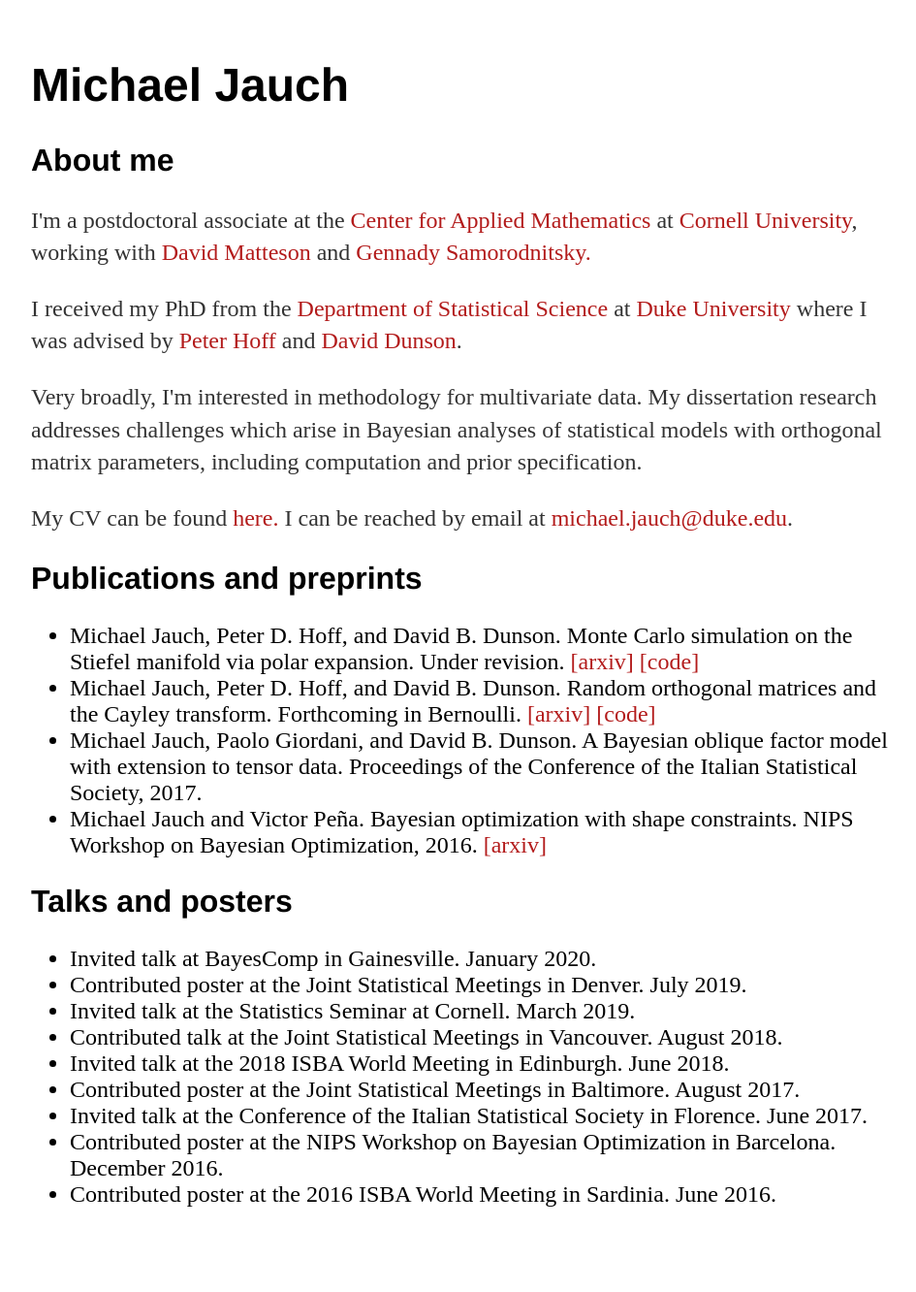
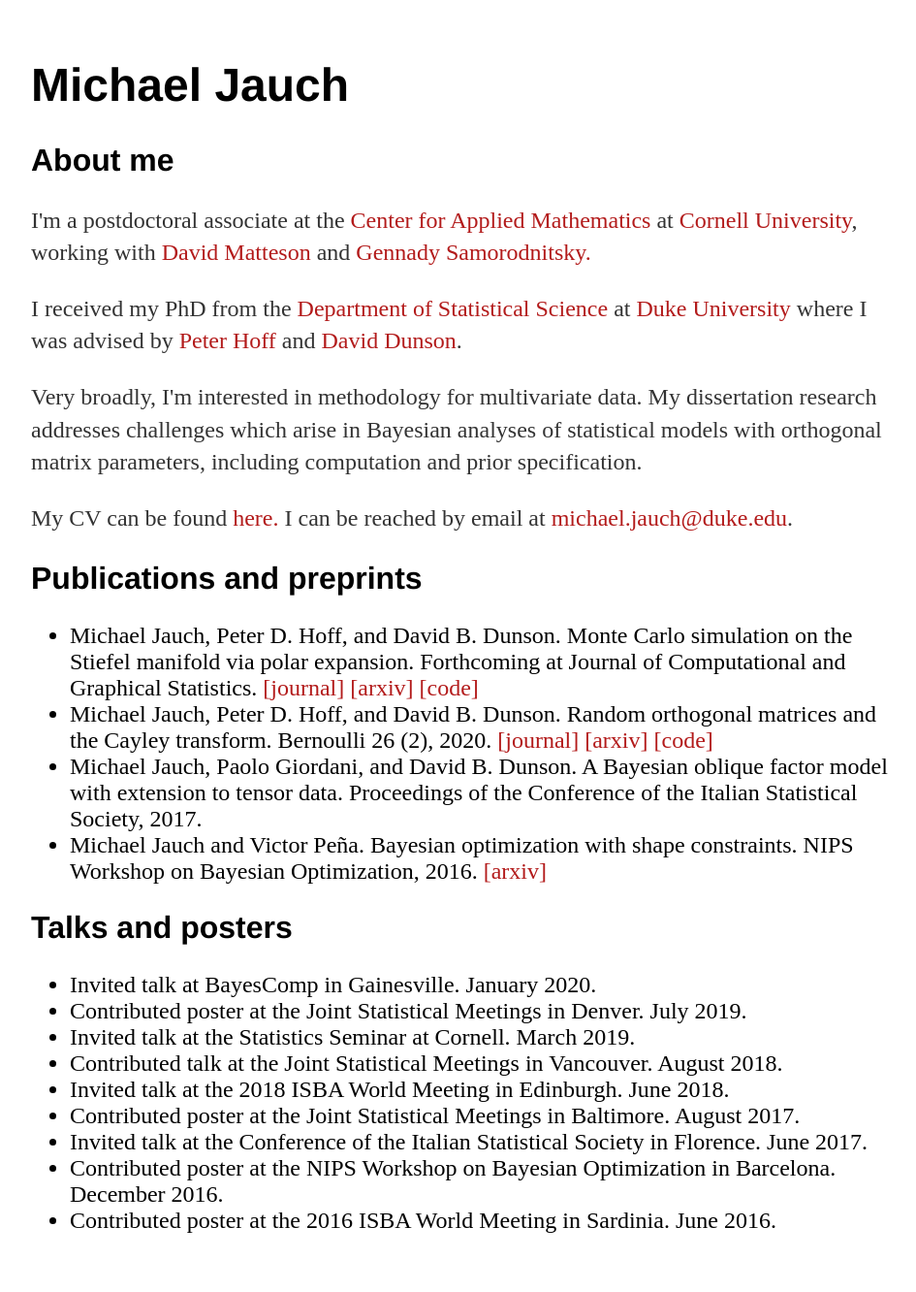
Before and after one commit to michaeljauch/michaeljauch.github.io, a Jekyll site: the page built from index.html, in a window 1280 px wide. Shown: the whole page at 97% size, without its empty margins (160-1105 px from the left). Built offline with Jekyll 4.4.1, drawn with Linux system fonts in a browser that asks for light colours; before the commit the page ends 1305 px from its top, so only the background shows below that.

Commit message:
update publication list

```diff
--- a/index.html
+++ b/index.html
@@ -23,8 +23,8 @@ title: Michael Jauch
 	<p>My CV can be found <a href="http://michaeljauch.github.io/cv.pdf" style="color:#b31b1b;">here.</a> I can be reached by email at <a href="mailto:michael.jauch@duke.edu" style="color:#b31b1b;">michael.jauch@duke.edu</a>.<br></p>
 	<h2>Publications and preprints</h2>
 	<ul style="font-size:1.5em">
-      <li>Michael Jauch, Peter D. Hoff, and David B. Dunson. Monte Carlo simulation on the Stiefel manifold via polar expansion. Under revision. <a href="https://arxiv.org/abs/1906.07684" style="color:#b31b1b;">[arxiv]</a> <a href="https://github.com/michaeljauch/polar" style="color:#b31b1b;">[code]</a></li>
-  		<li>Michael Jauch, Peter D. Hoff, and David B. Dunson. Random orthogonal matrices and the Cayley transform. Forthcoming in Bernoulli. <a href="https://arxiv.org/abs/1810.02881" style="color:#b31b1b;">[arxiv]</a> <a href="https://github.com/michaeljauch/cayley" style="color:#b31b1b;">[code]</a></li>
+      <li>Michael Jauch, Peter D. Hoff, and David B. Dunson. Monte Carlo simulation on the Stiefel manifold via polar expansion. Forthcoming at Journal of Computational and Graphical Statistics. <a href="https://www.tandfonline.com/doi/full/10.1080/10618600.2020.1859382" style="color:#b31b1b;">[journal]</a> <a href="https://arxiv.org/abs/1906.07684" style="color:#b31b1b;">[arxiv]</a> <a href="https://github.com/michaeljauch/polar" style="color:#b31b1b;">[code]</a></li>
+  		<li>Michael Jauch, Peter D. Hoff, and David B. Dunson. Random orthogonal matrices and the Cayley transform. Bernoulli 26 (2), 2020. <a href="https://projecteuclid.org/euclid.bj/1580461590" style="color:#b31b1b;">[journal]</a> <a href="https://arxiv.org/abs/1810.02881" style="color:#b31b1b;">[arxiv]</a> <a href="https://github.com/michaeljauch/cayley" style="color:#b31b1b;">[code]</a></li>
   		<li> Michael Jauch,  Paolo Giordani, and David B. Dunson. A Bayesian oblique factor model with extension to tensor data. Proceedings of the Conference of the Italian Statistical Society, 2017. </li>
   		<li>Michael Jauch and Victor Peña. Bayesian optimization with shape constraints. NIPS Workshop on Bayesian Optimization, 2016. <a href="https://arxiv.org/abs/1612.08915" style="color:#b31b1b;">[arxiv]</a></li>
 	</ul>
```
